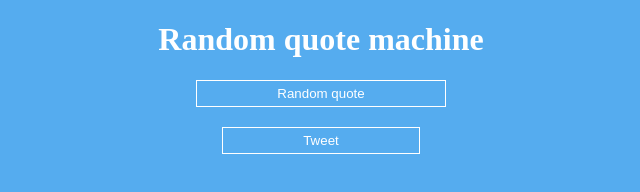
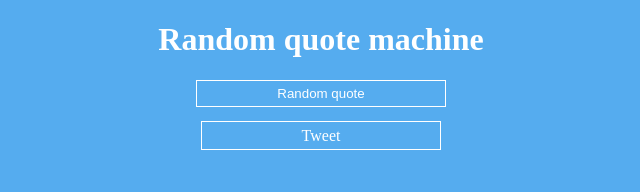
Before and after one commit to markal84/16-6-Countries, a plain HTML site: page index.html in a window 1280 px wide. Shown: the full height of the page, 319-959 px from the left. Drawn offline with Linux system fonts and the light colour scheme.

Commit message:
Add basic styling

```diff
--- a/css/style.css
+++ b/css/style.css
@@ -27,3 +27,10 @@ button {
     border: 1px solid white;
     margin: 20px auto;
 }
+a {
+    text-decoration: none;
+    border: 1px solid white;
+    color: white;
+    padding: 5px 100px;
+    margin: 20px auto;
+}
--- a/index.html
+++ b/index.html
@@ -19,8 +19,14 @@
 		<!--16-5 fetch API-->
 		<div class="wrapper">
 			<h1>Random quote machine</h1>
-			<button class="quote">Random quote</button>
-			<button class="tweet">Tweet</button>
+			<div class="box">
+				<h2 class="quote"></h2>
+				<h3 class="author"></h3>
+			</div>
+			<div>
+				<button class="trigger">Random quote</button>
+				<a href="#" target="_blank" class="tweet">Tweet</a>
+			</div>
 		</div>
 
 	<script src="js/script.js"></script>
```
